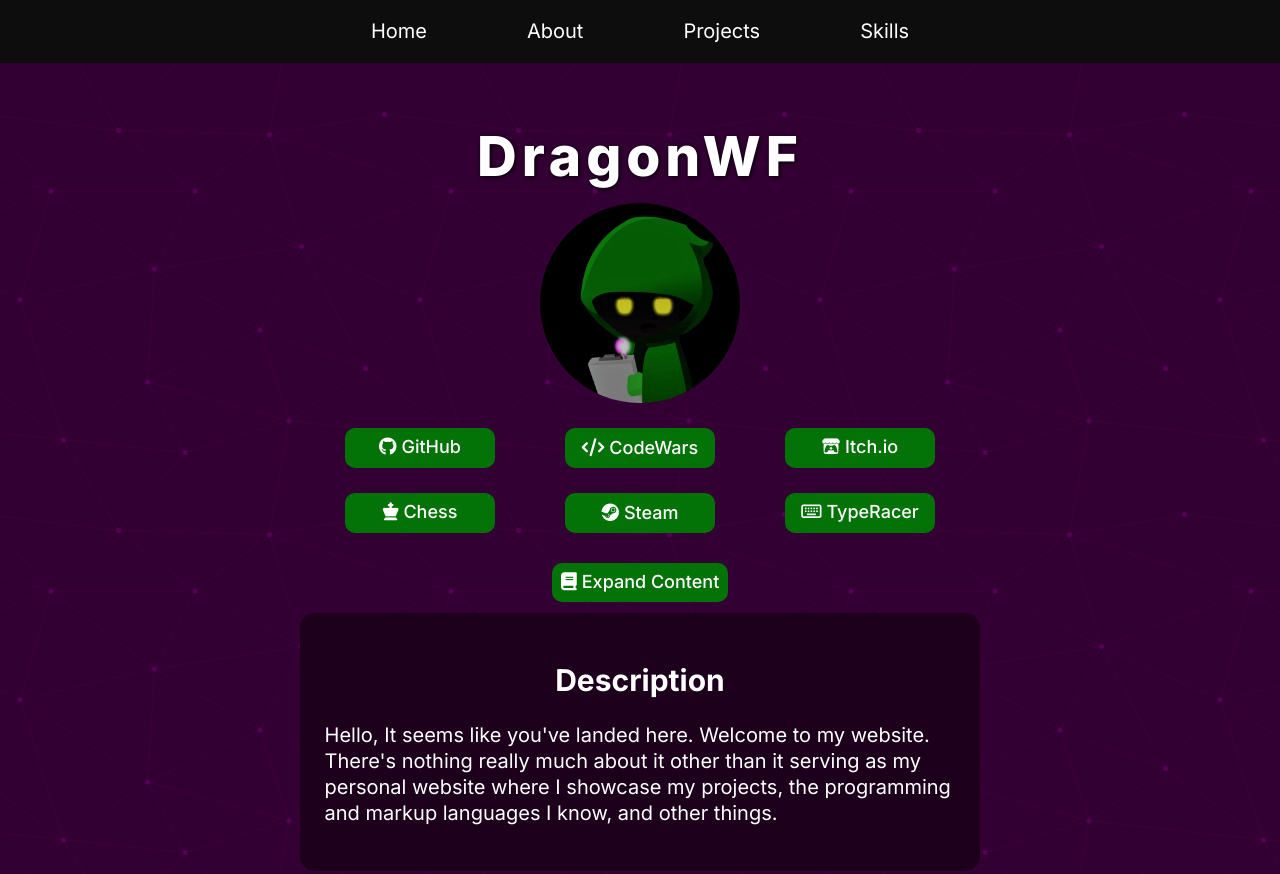
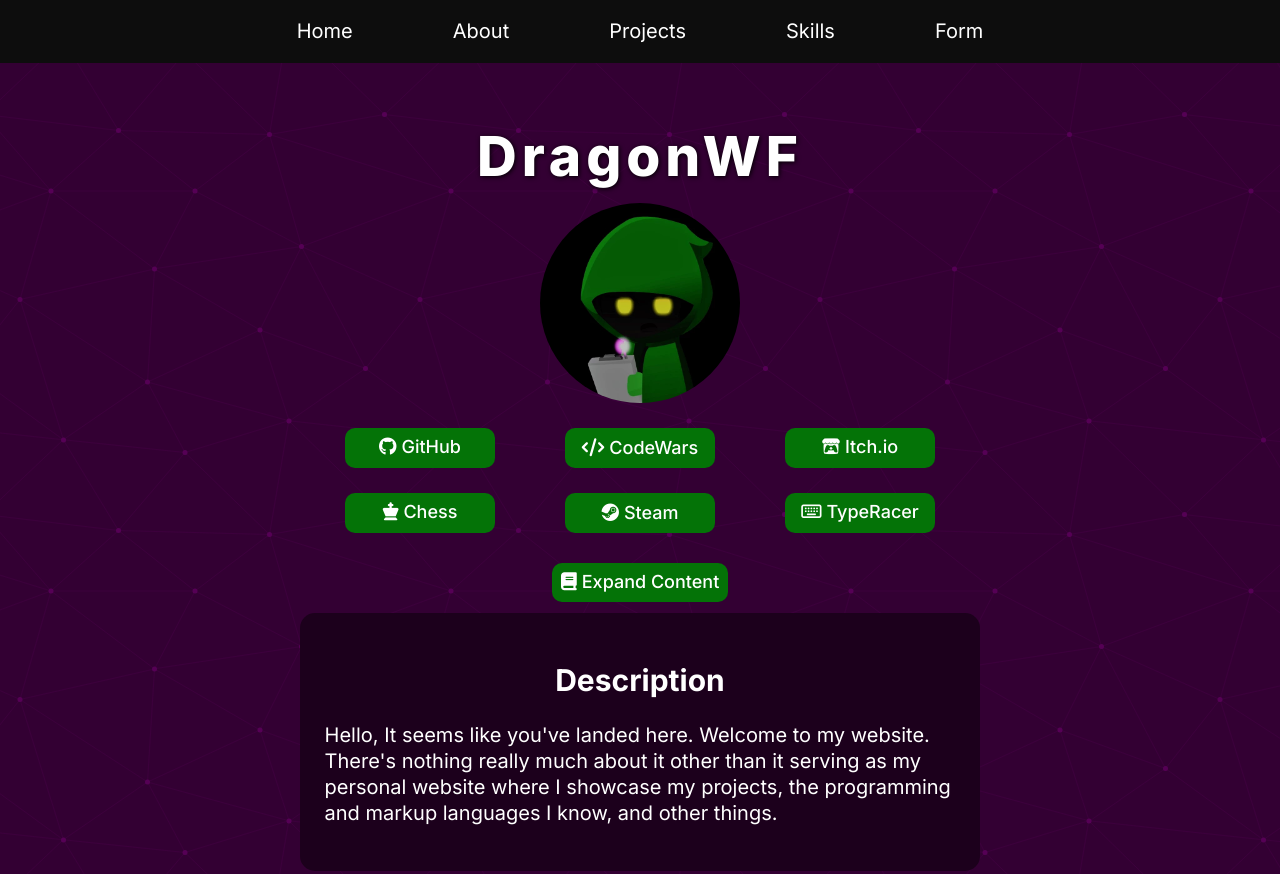
Before and after one commit to DragunWF/DragonWF-Website, a website built with Parcel: page index.html in a window 1280 px wide. Shown: the top 874 px of the page. Built offline with nearby package versions, Linux system fonts and the light colour scheme.

Commit message:
Added form in nav bar

```diff
--- a/index.html
+++ b/index.html
@@ -31,6 +31,7 @@
           <div class="nav__item"><a href="about.html">About</a></div>
           <div class="nav__item"><a href="projects.html">Projects</a></div>
           <div class="nav__item"><a href="skills.html">Skills</a></div>
+          <div class="nav__item"><a href="form.html">Form</a></div>
         </div>
       </nav>
     </header>
```
